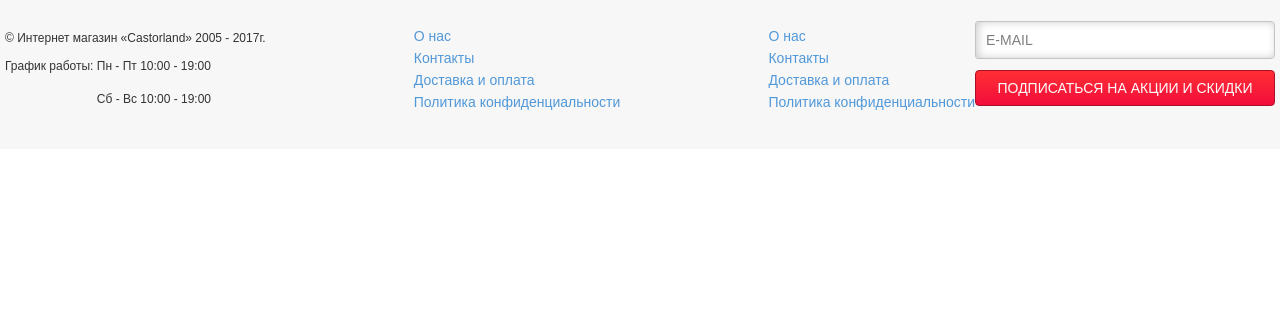
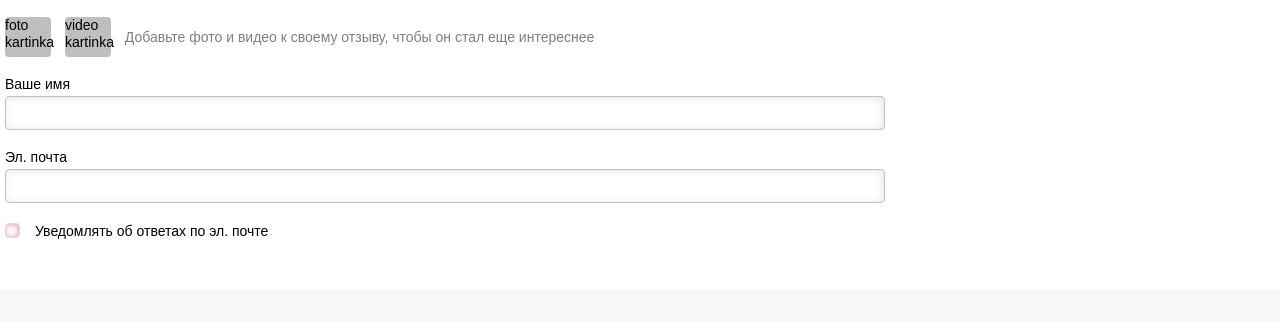
Before and after one commit to vitaliitsupylo/Puzzles, a website: page full-tovar.html in a window 1280 px wide. Shown: the part 1923-2245 px from the top of the page. Before the commit the page ends 2072 px from the top, so only its background shows below. Drawn offline with Linux system fonts and the light colour scheme.

Commit message:
comments and rewievs

```diff
--- a/full-tovar.html
+++ b/full-tovar.html
@@ -490,12 +490,14 @@
                                                 <div class="comment_answer_button">
                                                     <i> << </i> Ответить
                                                     <div class="answer_area_text_wrap">
-                                                        <div class="answer_textarea" >
-                                                            <textarea placeholder="Добавить ответ к коментарию" name="answer" id="answer_text" rows="1" autocomplete="off" required="" maxlength="10000"></textarea>
+                                                        <div class="answer_textarea">
+                                                            <textarea placeholder="Добавить ответ к коментарию" name="answer" id="answer_text" rows="1" autocomplete="off" required=""
+                                                                maxlength="10000"></textarea>
                                                         </div>
                                                         <div class="answer_textarea_buttons">
                                                             <a href="" class="cancel_answer">Отменить</a>
-                                                            <a href="" class="go_answer"><div class="button_pattern_white"></div> Ответить</a>
+                                                            <a href="" class="go_answer">
+                                                                <div class="button_pattern_white"></div> Ответить</a>
                                                         </div>
                                                     </div>
                                                 </div>
@@ -606,28 +608,41 @@
                                             <span class="rating_bg"></span>
                                         </div>
                                     </div>
-                                    <form action="">
+                                    <form action="" class="add_comment_wrap">
                                         <ul>
                                             <li>
                                                 <label for="">Достоинства</label>
                                                 <input type="text">
                                             </li>
                                             <li>
-                                                <label for="">Достоинства</label>
+                                                <label for="">Недостатки</label>
                                                 <input type="text">
                                             </li>
                                             <li>
-                                                <label for="">Достоинства</label>
+                                                <label for="">Комментарий</label>
                                                 <textarea name="text" _required="required" max_length="35000" id="comment_element"></textarea>
                                             </li>
                                             <li>
-                                                .comments_add_content_button
+                                                <div class="comments_add_content_button">foto kartinka</div>
+                                                <div class="comments_add_content_button add_video">video kartinka
+                                                </div>
+                                                <div class="comments_add_content_caption">Добавьте фото и видео к своему отзыву, чтобы он стал еще интереснее</div>
                                             </li>
                                             <li>
+                                                    <label for="">Ваше имя</label>
+                                                    <input type="text">
+                                            </li>
+                                            <li>
+                                                    <label for="">Эл. почта</label>
+                                                    <input type="email">
+                                            </li>
+                                        </ul>
+                                        <div class="check_notice">
+                                            <input type="checkbox" name="check_notice" id="review_checkbox">
+                                            <label for="review_checkbox">Уведомлять об ответах по эл. почте
+                                                </label>
+                                        </div>
 
-                                            </li>
-                                            <li></li>
-                                        </ul>
                                     </form>
                                 </div>
                             </div>
--- a/src/sass/сomponents/page-three-full-tovar/tovar-more-info/add-reviews.scss
+++ b/src/sass/сomponents/page-three-full-tovar/tovar-more-info/add-reviews.scss
@@ -0,0 +1,93 @@
+.add_comment_wrap {
+    ul {
+        max-width: rem(880px);
+        width: 100%;
+        li {
+            display: block;
+            margin-bottom: rem(20px);
+            label {
+                display: block;
+                margin-bottom: rem(5px);
+                font-family: Arial;
+                font-size: rem(14px);
+                font-weight: 400;
+                line-height: rem(14px);
+            }
+            input {
+                border: 1px solid #c2bfbf;
+                border-radius: 4px;
+                box-shadow: inset -1.7px 1px 9px rgba(0, 0, 0, 0.1);
+                width: 100%;
+                height: rem(34px);
+                padding: 5px;
+            }
+            textarea {
+                height: 184px;
+                resize: none;
+                width: 100%;
+                padding: 5px;
+            }
+            .comments_add_content_button {
+                width: rem(46px);
+                height: rem(40px);
+                background-color: #bfbfbf;
+                border-radius: rem(4px);
+                display: inline-block;
+                margin-right: rem(10px);
+                &.add_video {
+
+                }
+            }
+            .comments_add_content_caption {
+                display: inline-block;
+                opacity: 0.5;
+                color: #000;
+                font-family: Arial;
+                font-size: rem(14px);
+                font-weight: 400;
+                line-height: rem(40px);
+                vertical-align: top;
+            }
+        }
+    }
+    .check_notice {
+        input {
+            position: absolute;
+            left: -50px;
+            display: none;
+        }
+        label {
+            position: relative;
+            padding-left: 30px;
+        }
+        label:before {
+            content: '';
+            position: absolute;
+            left: 0;
+            top: 0;
+            width: 15px;
+            height: 15px;
+            background-color: #fef8f9;
+            border: 1px solid #dadada;
+            border-radius: 4px;
+            box-shadow: inset -0.9px 0.5px 5px rgba(194, 6, 28, 0.38);
+            z-index: 3;
+        }
+        label:after {
+            content: '';
+            position: absolute;
+            left: 2px;
+            top: -3px;
+            width: 15px;
+            height: 15px;
+            background-image: url("C:/Users/Yaruy_Robot/Desktop/Dima_puzlls/Puzzles/img/check_ok.png");
+            background-repeat: no-repeat;
+            background-size: 15px 15px;
+            z-index: 5;
+            display: none;
+        }
+        input[type=checkbox]:checked + label:after {
+            display: block;
+        }
+    }
+}
```
Also changed, not shown: dist/css/main.css, img/check_ok.png (added), 2 other files.
